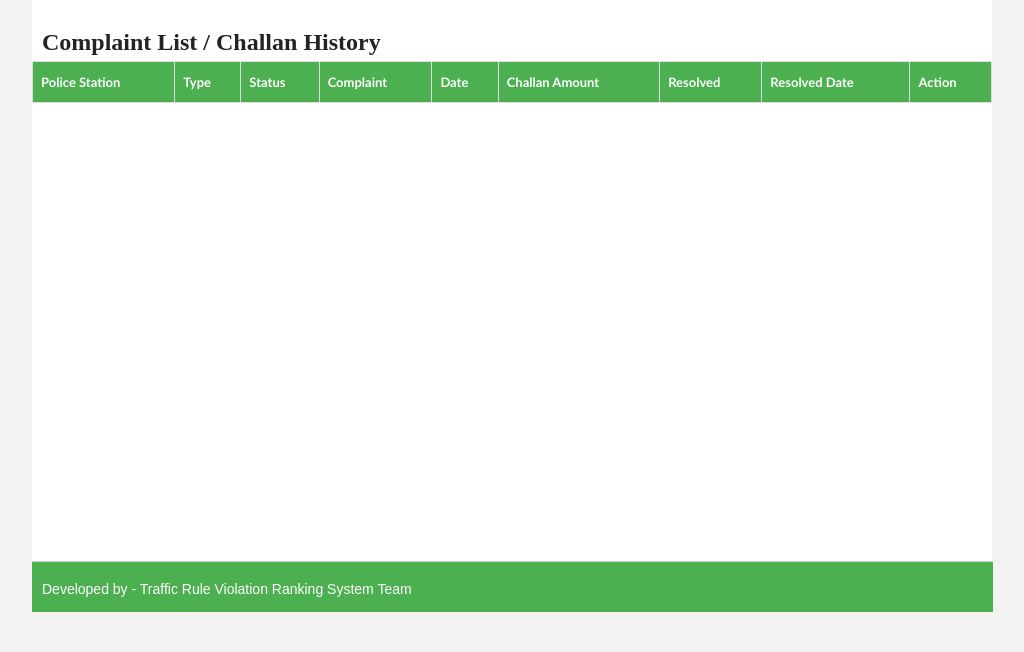
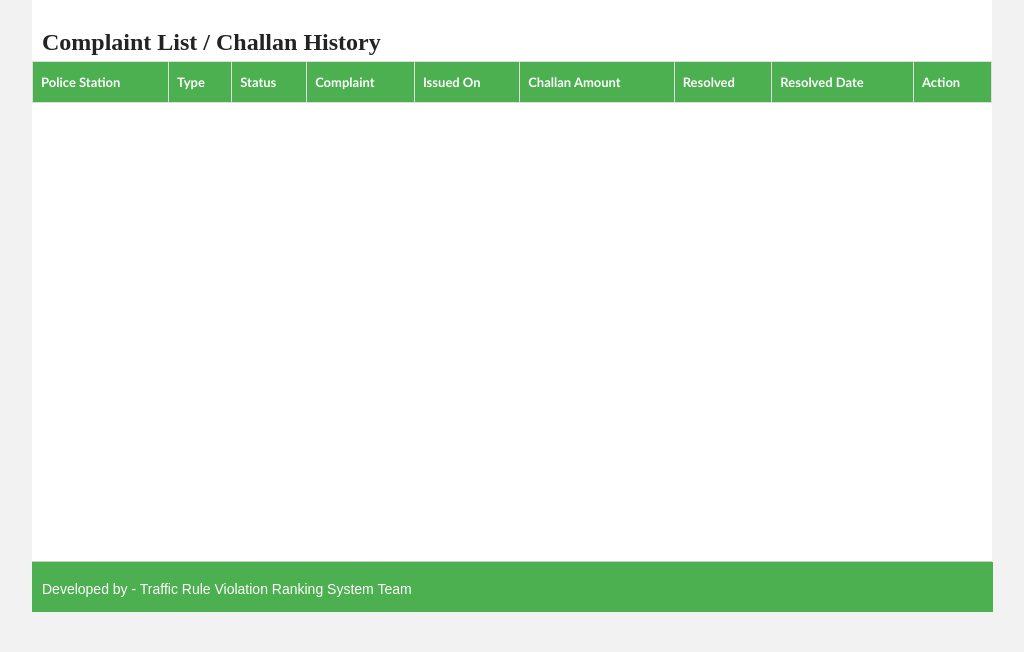
Before and after one commit to Saadmairaj/Traffic-Rules-Ranking-System, a Django app: template templates/complaint-list.html in a window 1280 px wide. Shown: the part 124-776 px from the top of the page, without its empty margins (128-1152 px from the left). Run offline with Django 3.2, Linux system fonts and the light colour scheme; the template is opened without the code that fills it, so the values that code supplies are empty; some libraries are stand-ins or nearby versions.

Commit message:
Change db column label "Date" to "Issued On".

```diff
--- a/templates/complaint-list.html
+++ b/templates/complaint-list.html
@@ -19,7 +19,7 @@
                     <th>Type</th>
                     <th>Status</th>
                     <th>Complaint</th>
-                    <th>Date</th>
+                    <th>Issued On</th>
                     <th>Challan Amount</th>
                     <th>Resolved</th>
                     <th>Resolved Date</th>
```
